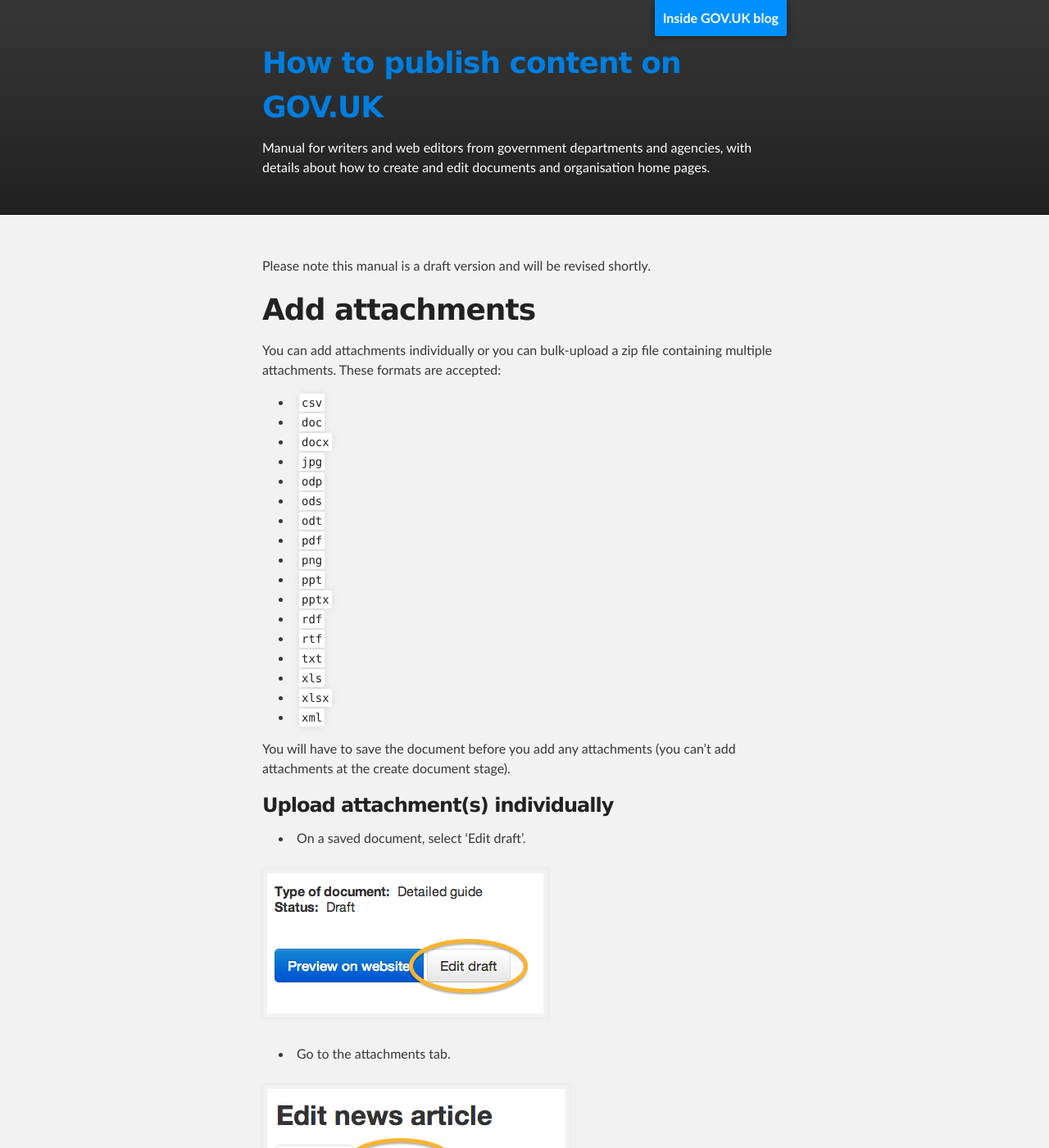
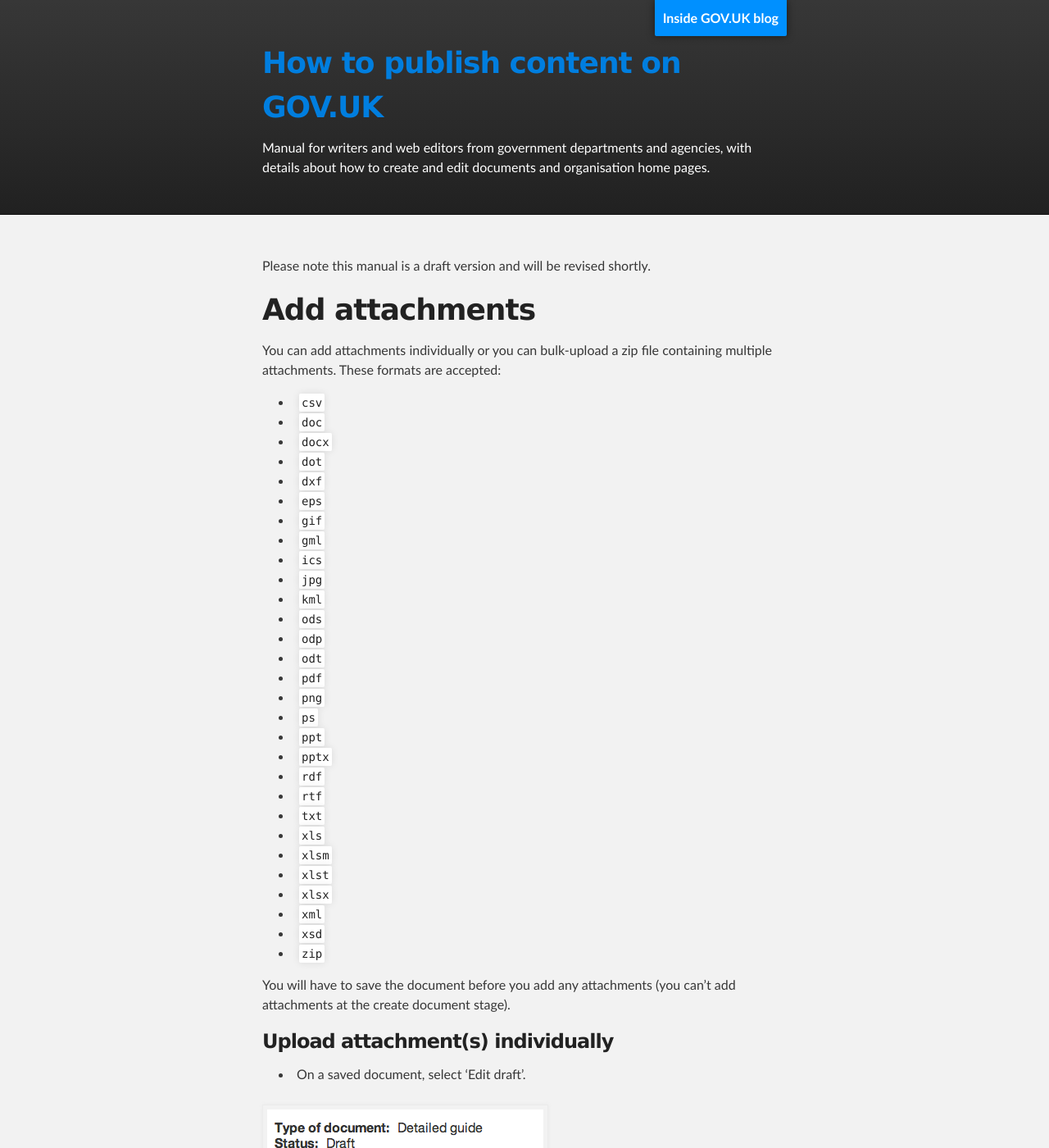
Before and after one commit to alphagov/inside-government-admin-guide, a Jekyll site: the page built from creating-documents/add-attachments.md, in a window 1280 px wide and 1400 px high. Shown: the whole window at 82% size. Built offline with Jekyll 4.4.1, drawn with Linux system fonts in a browser that asks for light colours.

Commit message:
Additions to allowed attachments
Additions to allowed attachment format file extensions list

```diff
--- a/creating-documents/add-attachments.md
+++ b/creating-documents/add-attachments.md
@@ -12,20 +12,32 @@
 * `csv`
 * `doc`
 * `docx`
+* `dot`
+* `dxf`
+* `eps`
+* `gif`
+* `gml`
+* `ics`
 * `jpg`
+* `kml`
+* `ods`
 * `odp`
-* `ods`
 * `odt`
 * `pdf`
 * `png`
+* `ps`
 * `ppt`
 * `pptx`
 * `rdf`
 * `rtf`
 * `txt`
 * `xls`
+* `xlsm`
+* `xlst`
 * `xlsx`
 * `xml`
+* `xsd`
+* `zip`
 
 You will have to save the document before you add any attachments (you can't add attachments at the create document stage).
 
```
